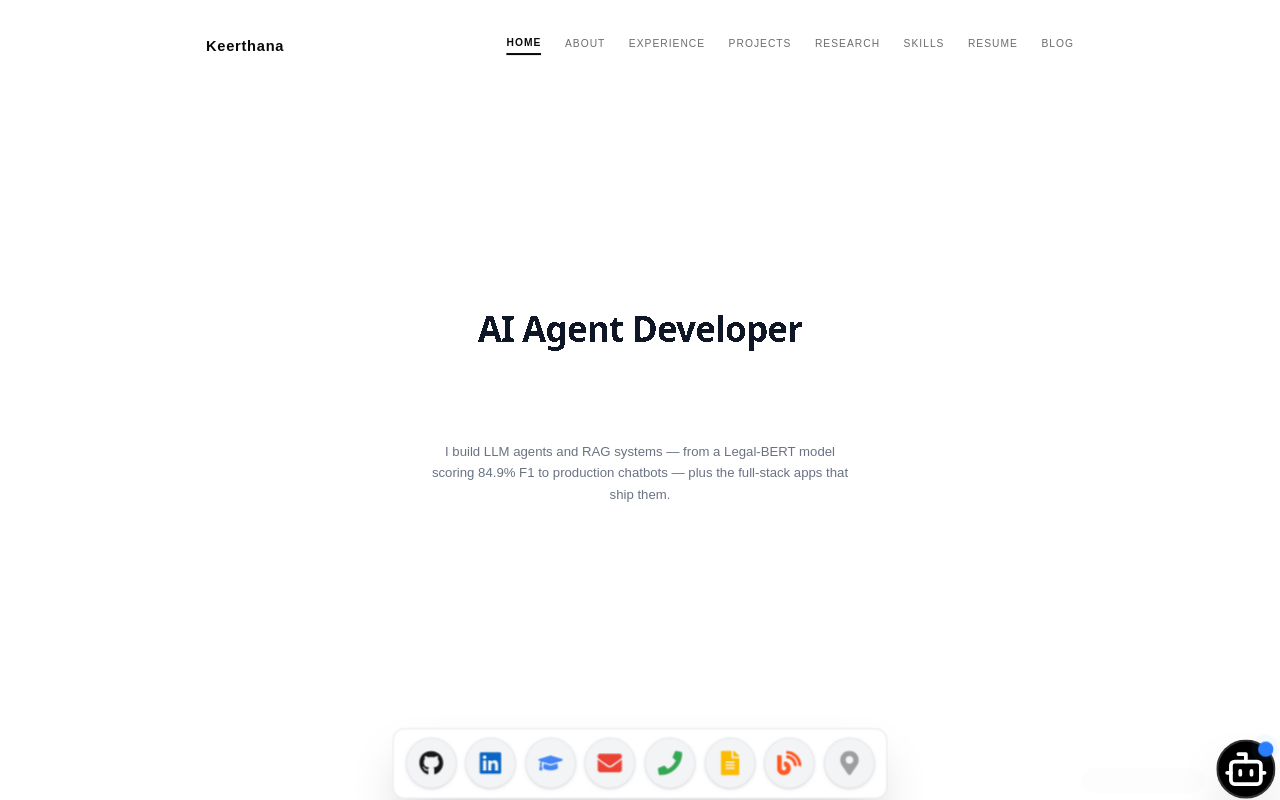
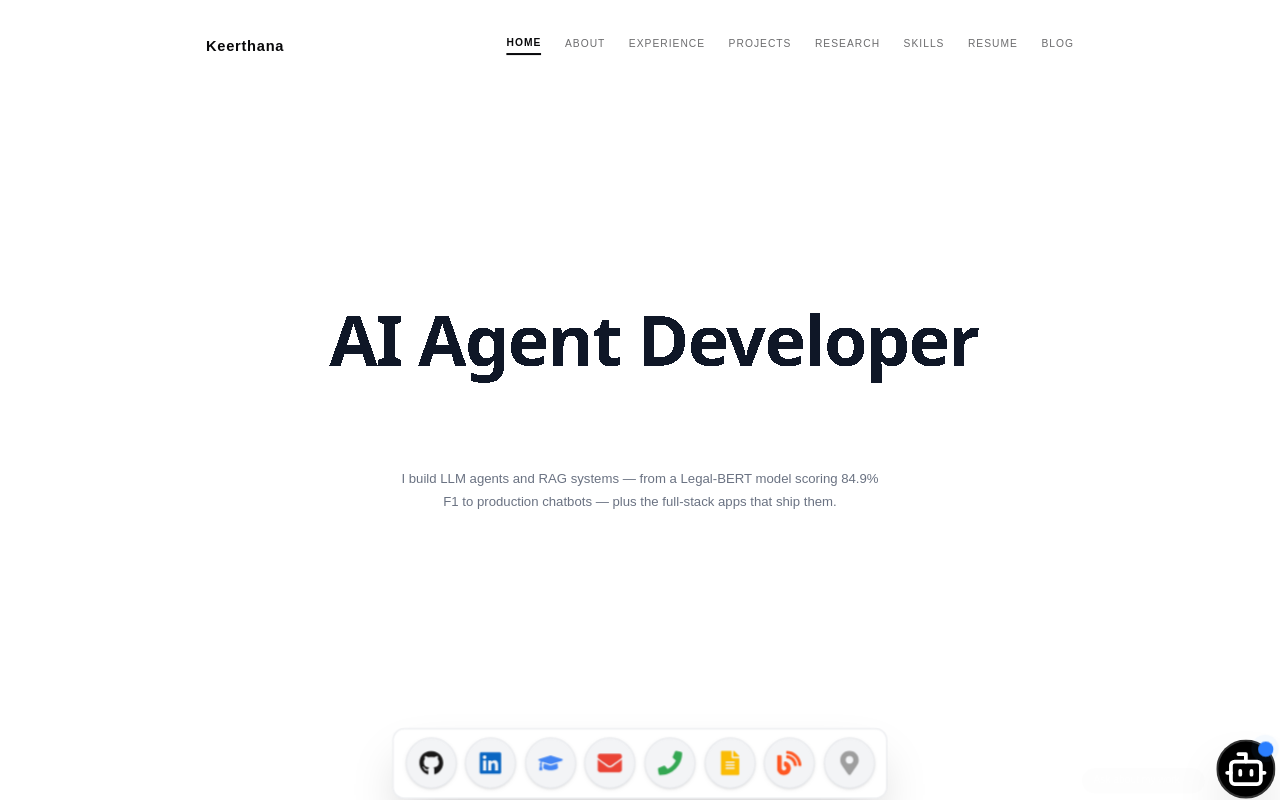
Before and after one commit to keerthana-b-v/portfolio, a Next.js app: page / in a window 1280 px wide. Built offline with nearby package versions, Linux system fonts and the light colour scheme.

Commit message:
Restore original large text sizes in MorphingText, force single-line rendering, and style description in two lines

```diff
--- a/src/app/page.tsx
+++ b/src/app/page.tsx
@@ -74,7 +74,7 @@ export default function Home() {
             ]}
             className="text-gray-900 tracking-tight font-black leading-none mb-10 md:mb-12"
           />
-          <p className="text-sm md:text-lg text-gray-500 max-w-xl leading-relaxed font-medium mt-10 md:mt-16">
+          <p className="text-sm md:text-lg text-gray-500 max-w-2xl leading-relaxed font-medium mt-12 md:mt-16">
             I build LLM agents and RAG systems — from a Legal-BERT model scoring 84.9% F1 to production chatbots — plus the full-stack apps that ship them.
           </p>
         </div>
--- a/src/components/ui/morphing-text.tsx
+++ b/src/components/ui/morphing-text.tsx
@@ -98,11 +98,11 @@ const Texts: React.FC<Pick<MorphingTextProps, "texts">> = ({ texts }) => {
   return (
     <>
       <span
-        className="absolute inset-x-0 top-0 m-auto inline-block w-full"
+        className="absolute inset-x-0 top-0 m-auto inline-block w-full whitespace-nowrap"
         ref={text1Ref}
       />
       <span
-        className="absolute inset-x-0 top-0 m-auto inline-block w-full"
+        className="absolute inset-x-0 top-0 m-auto inline-block w-full whitespace-nowrap"
         ref={text2Ref}
       />
     </>
@@ -129,7 +129,7 @@ const SvgFilters: React.FC = () => (
 const MorphingText: React.FC<MorphingTextProps> = ({ texts, className }) => (
   <div
     className={cn(
-      "relative mx-auto h-10 w-full max-w-screen-xl text-center font-sans text-2xl font-black leading-none [filter:url(#threshold)_blur(0.6px)] md:h-16 md:text-4xl lg:text-5xl",
+      "relative mx-auto h-16 w-full max-w-none text-center font-sans text-[40pt] font-black leading-none [filter:url(#threshold)_blur(0.6px)] md:h-28 lg:text-[6rem]",
       className,
     )}
   >
```
